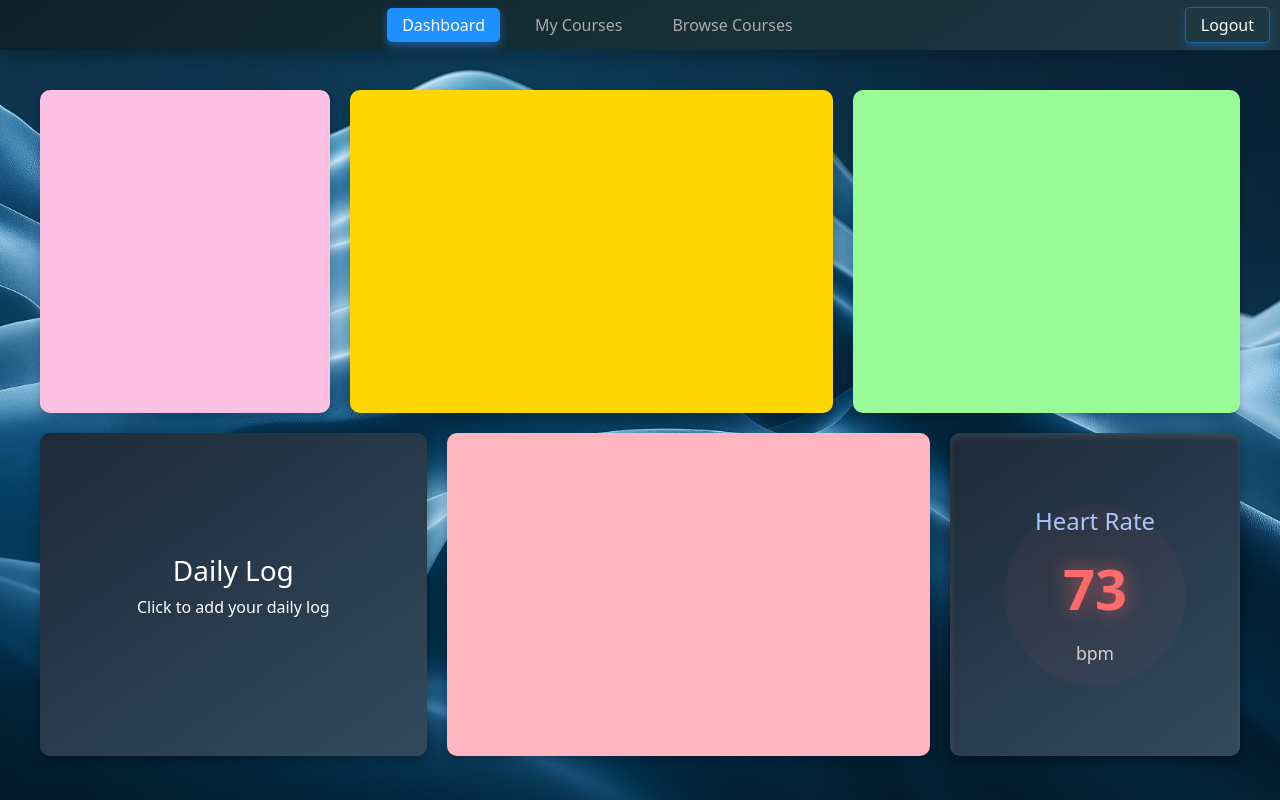
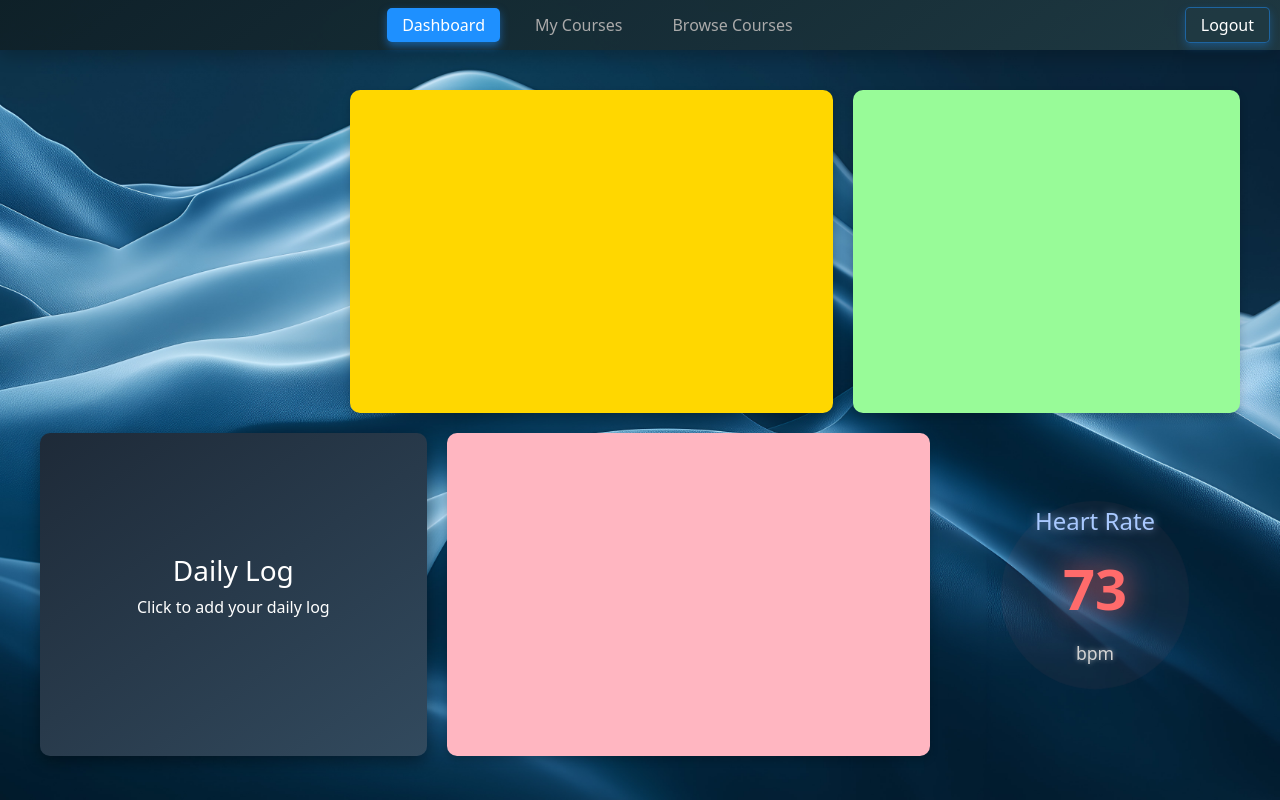
Before and after one commit to PathanAhmad/Courserry_Webapp, a React (Vite) app in the folder frontend/: page /student-portal/dashboard in a window 1280 px wide. Built offline with nearby package versions, Linux system fonts and the light colour scheme; no server answers; sample sign-in values are in the browser's storage.

Commit message:
Added a daily log system

```diff
--- a/frontend/src/components/DailyLogBox.jsx
+++ b/frontend/src/components/DailyLogBox.jsx
@@ -1,4 +1,5 @@
 import React, { useState, useEffect } from 'react';
+import ReactDOM from 'react-dom';
 import DailyLogModal from './DailyLogModal';
 import axios from 'axios';
 
@@ -20,7 +21,6 @@ const DailyLogBox = () => {
                     }
                 });
 
-                // Check if today's log exists
                 const todayLog = response.data.logs.find(log => log.date === today);
                 setHasSubmittedToday(!!todayLog);
             } catch (error) {
@@ -35,10 +35,11 @@ const DailyLogBox = () => {
         const updatedLogs = [...logEntries, logData];
         setLogEntries(updatedLogs);
         localStorage.setItem('dailyLogs', JSON.stringify(updatedLogs));
-        setHasSubmittedToday(true);  // Prevent reopening after saving
+        setHasSubmittedToday(true);
     };
 
     return (
+        <>
             <div
                 style={{
                     flex: 4,
@@ -48,10 +49,22 @@ const DailyLogBox = () => {
                     alignItems: 'center',
                     borderRadius: '10px',
                     background: 'linear-gradient(145deg, #1E2A38, #324A5E)',
-                boxShadow: '0 4px 12px rgba(0, 0, 0, 0.3)',
+                    boxShadow: hasSubmittedToday ? '0 4px 12px rgba(0, 0, 0, 0.3)' : '0 6px 16px rgba(0, 0, 0, 0.4)',
                     color: '#FFF',
                     cursor: hasSubmittedToday ? 'not-allowed' : 'pointer',
-                opacity: hasSubmittedToday ? 0.6 : 1
+                    opacity: hasSubmittedToday ? 0.6 : 1,
+                    transform: hasSubmittedToday ? 'none' : 'scale(1)',
+                    transition: 'all 0.3s ease'
+                }}
+                onMouseEnter={(e) => {
+                    if (!hasSubmittedToday) {
+                        e.currentTarget.style.transform = 'scale(1.05)';
+                        e.currentTarget.style.boxShadow = '0 8px 20px rgba(0, 0, 0, 0.5)';
+                    }
+                }}
+                onMouseLeave={(e) => {
+                    e.currentTarget.style.transform = 'scale(1)';
+                    e.currentTarget.style.boxShadow = hasSubmittedToday ? '0 4px 12px rgba(0, 0, 0, 0.3)' : '0 6px 16px rgba(0, 0, 0, 0.4)';
                 }}
                 onClick={() => {
                     if (!hasSubmittedToday) {
@@ -63,11 +76,15 @@ const DailyLogBox = () => {
             >
                 <h3>Daily Log</h3>
                 <p>{hasSubmittedToday ? 'Log already submitted for today' : 'Click to add your daily log'}</p>
+            </div>
 
-            {showModal && (
-                <DailyLogModal onClose={() => setShowModal(false)} onSave={saveLog} />
-            )}
-        </div>
+            {showModal &&
+                ReactDOM.createPortal(
+                    <DailyLogModal onClose={() => setShowModal(false)} onSave={saveLog} />,
+                    document.body
+                )
+            }
+        </>
     );
 };
 
--- a/frontend/src/components/DailyLogModal.jsx
+++ b/frontend/src/components/DailyLogModal.jsx
@@ -27,16 +27,13 @@ const DailyLogModal = ({ onClose, onSave }) => {
                     'Content-Type': 'application/json'
                 }
             });
+            console.log('Response:', response.data);
             alert(response.data.message || 'Log saved successfully');
             onSave(logData);
             onClose();
         } catch (error) {
-            console.error('Error Response:', error);
-            if (error.response?.status === 400) {
-                alert('You have already submitted your log for today.');
-            } else {
-                alert(error.response?.data?.message || 'Failed to save log');
-            }
+            console.error('Error Response:', error);  // More verbose error log
+            alert(error.response?.data?.message || 'Failed to save log');
         }
     };
 
@@ -172,8 +169,9 @@ const DailyLogModal = ({ onClose, onSave }) => {
 // Modal Styles
 const overlayStyle = {
     position: 'fixed',
-    top: 0,
-    left: 0,
+    top: '50%',
+    left: '50%',
+    transform: 'translate(-50%, -50%)',  // Centering
     width: '100%',
     height: '100%',
     backgroundColor: 'rgba(0, 0, 0, 0.6)',
--- a/frontend/src/components/HeartRateBox.jsx
+++ b/frontend/src/components/HeartRateBox.jsx
@@ -21,25 +21,39 @@ const HeartRateBox = () => {
                 justifyContent: 'center',
                 alignItems: 'center',
                 borderRadius: '10px',
-                background: 'linear-gradient(145deg, #1E2A38, #324A5E)',
-                boxShadow: '0 4px 12px rgba(0, 0, 0, 0.4), inset 0 4px 6px rgba(255, 255, 255, 0.1)',
+                background: 'transparent',  // Full transparency
+                boxShadow: 'none',  // No outer shadow
                 color: '#FFFFFF',
                 position: 'relative',
-                overflow: 'hidden',
+                overflow: 'visible',
             }}
         >
-            <h3 style={{ fontSize: '1.5rem', marginBottom: '10px', color: '#A9C9FF' }}>Heart Rate</h3>
+            <h3 style={{
+                fontSize: '1.5rem',
+                marginBottom: '10px',
+                color: '#A9C9FF',
+                textShadow: '0 0 10px rgba(169, 201, 255, 0.7)'
+            }}>
+                Heart Rate
+            </h3>
             <span
                 style={{
                     fontSize: '3.5rem',
                     fontWeight: 'bold',
                     color: '#FF6B6B',
-                    textShadow: '0 0 20px rgba(255, 107, 107, 0.7)',
+                    textShadow: '0 0 30px rgba(255, 107, 107, 0.9)',
                 }}
             >
                 {heartRate}
             </span>
-            <p style={{ fontSize: '1.1rem', marginTop: '10px', color: '#D3D3D3' }}>bpm</p>
+            <p style={{
+                fontSize: '1.1rem',
+                marginTop: '10px',
+                color: '#D3D3D3',
+                textShadow: '0 0 5px rgba(255, 255, 255, 0.5)'
+            }}>
+                bpm
+            </p>
 
             {/* Smooth Pulsating Animation */}
             <div
@@ -48,12 +62,12 @@ const HeartRateBox = () => {
                     width: '120px',
                     height: '120px',
                     borderRadius: '50%',
-                    backgroundColor: 'rgba(255, 107, 107, 0.25)',
+                    backgroundColor: 'rgba(255, 107, 107, 0.3)',  // Subtle pulse
                     top: '50%',
                     left: '50%',
                     transform: 'translate(-50%, -50%)',
-                    animation: 'pulse 1.45s infinite linear',  // Switch to linear for ultra-smooth pulse
-                    zIndex: 0,
+                    animation: 'pulse 1.5s infinite ease-out',
+                    zIndex: -1,
                 }}
             ></div>
 
@@ -62,10 +76,8 @@ const HeartRateBox = () => {
                 {`
                     @keyframes pulse {
                         0% { transform: translate(-50%, -50%) scale(1); opacity: 0.8; }
-                        25% { transform: translate(-50%, -50%) scale(1.15); opacity: 0.6; }
-                        50% { transform: translate(-50%, -50%) scale(1.3); opacity: 0.4; }
-                        75% { transform: translate(-50%, -50%) scale(1.5); opacity: 0.2; }
-                        100% { transform: translate(-50%, -50%) scale(1.7); opacity: 0; }
+                        50% { transform: translate(-50%, -50%) scale(1.4); opacity: 0.3; }
+                        100% { transform: translate(-50%, -50%) scale(1.8); opacity: 0; }
                     }
                 `}
             </style>
--- a/frontend/src/pages/Dashboard.jsx
+++ b/frontend/src/pages/Dashboard.jsx
@@ -19,9 +19,10 @@ const Dashboard = () => {
                 <div
                     style={{
                         flex: 3,
-                        background: '#FFC1E3',
+                        background: '(255, 193, 227, 0)',
+
                         borderRadius: '10px',
-                        boxShadow: '0 4px 8px rgba(0, 0, 0, 0.2)',
+                        boxShadow: '0 4px 8px rgba(0, 0, 0, 0)',
                     }}
                 ></div>
                 <div
```
Lines whose indentation alone changed are shown as unchanged.
